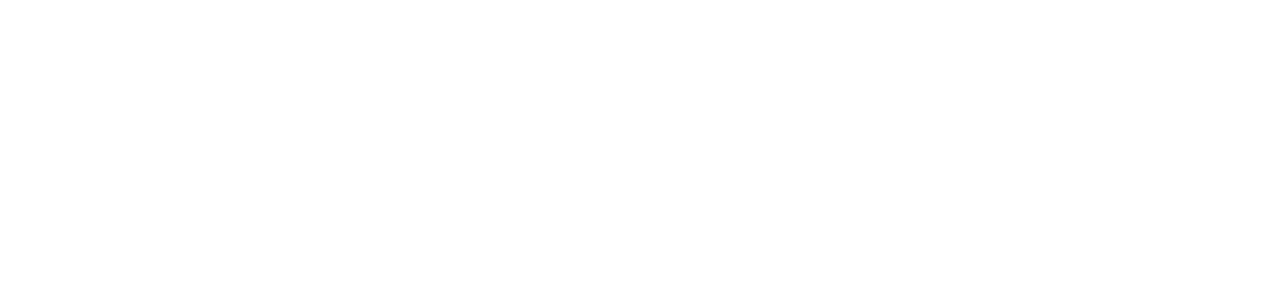
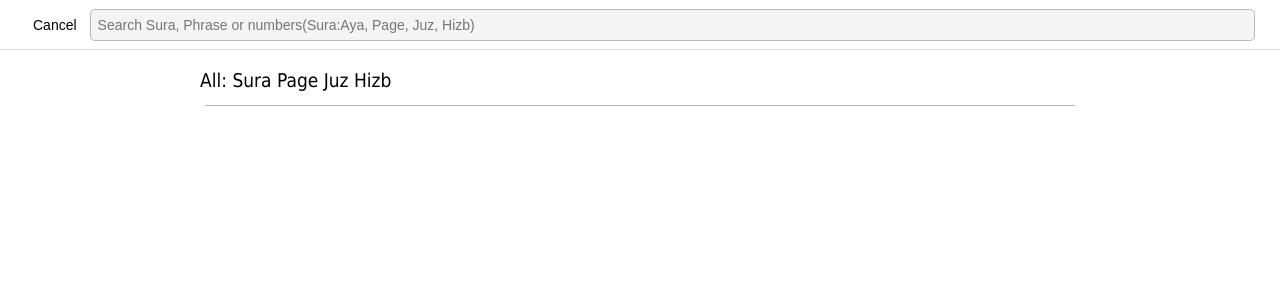
Before and after one commit to NatiqQuran/nq-pwa, a React (Create React App) app: page /search in a window 1280 px wide. Before the commit this address had no page. Shown: the top 300 px of the page. Built offline with nearby package versions, Linux system fonts and the light colour scheme.

Commit message:
add search page

```diff
--- a/src/pages/index.tsx
+++ b/src/pages/index.tsx
@@ -2,5 +2,6 @@ import Intro from "./intro/intro";
 import Pwa from "./pwa/pwa";
 import Quran from "./quran/quran";
 import Account from "./account/account";
+import Search from "./search/search";
 
-export { Intro, Pwa, Quran, Account };
+export { Intro, Pwa, Quran, Account, Search };
--- a/src/pages/intro/intro.tsx
+++ b/src/pages/intro/intro.tsx
@@ -14,7 +14,9 @@ import {
     Gap,
 } from "ui";
 import { useMedia } from "library";
-import { ReactComponent as Humburger } from "../../assets/svg/humburger.svg";
+import { ReactComponent as HumburgerIcon } from "../../assets/svg/humburger.svg";
+import { ReactComponent as SearchIcon } from "../../assets/svg/search.svg";
+
 import styles from "../../assets/css/color.module.css";
 
 const NavigationList = () => (
@@ -40,7 +42,7 @@ function Intro() {
         <Page>
             <Header>
                 <Button onClick={toggleNavOpen} variant="outlined">
-                    <Humburger />
+                    <HumburgerIcon />
                 </Button>
                 <h1>Natiq</h1>
                 <Gap />
@@ -52,6 +54,11 @@ function Intro() {
                 </Link>
                 <Link to="/account/login">
                     <Button>login</Button>
+                </Link>
+                <Link to="/search">
+                    <Button>
+                        <SearchIcon />
+                    </Button>
                 </Link>
             </Header>
 
--- /dev/null
+++ b/src/pages/search/search.tsx
@@ -0,0 +1,68 @@
+import React from "react";
+import { Page, Main, Container, Stack, Gap, Hr, Header, Button } from "ui";
+import { Link } from "react-router-dom";
+
+interface SuraItems {
+    title: string;
+    description: string;
+    p: string;
+}
+
+const SuraLists: Array<SuraItems> = [
+    {
+        title: "الْفَاتِحَه+",
+        description: "The Opener",
+        p: "Al-Fatihah",
+    },
+    {
+        title: "البَقَرَة+",
+        description: "The Cow",
+        p: "Al-Baqarah",
+    },
+    {
+        title: "آل عِمرَان+",
+        description: "Family of Imran",
+        p: "Ali 'Imran",
+    },
+    {
+        title: "النِّسَاء+",
+        description: "The Women",
+        p: "An-Nisa",
+    },
+    {
+        title: "المَائدة+",
+        description: "The Table Spread",
+        p: "Al-Ma'idah",
+    },
+
+    {
+        title: "الاٴنعَام+",
+        description: "The Cattle",
+        p: "Al-An'am",
+    },
+];
+
+function Search() {
+    return (
+        <Page>
+            <Header>
+                <Link to="/">
+                    <Button>Cancel</Button>
+                </Link>
+                <input
+                    style={{ background: "#7d7d7d15" }}
+                    type="Search"
+                    placeholder="Search Sura, Phrase or numbers(Sura:Aya, Page, Juz, Hizb)"
+                />
+            </Header>
+            <Main>
+                <Container maxWidth="md">
+                    <h2>All: Sura Page Juz Hizb</h2>
+                    <Hr />
+                </Container>
+            </Main>
+        </Page>
+    );
+}
+
+export default Search;
--- a/src/router.tsx
+++ b/src/router.tsx
@@ -1,7 +1,7 @@
 import React from "react";
 import ReactDOM from "react-dom/client";
 import { BrowserRouter, Routes, Route, Navigate } from "react-router-dom";
-import { Pwa, Intro, Quran, Account } from "pages";
+import { Pwa, Intro, Quran, Account, Search } from "pages";
 
 const isPwaIntroPagePassed = (): boolean => {
     return localStorage.getItem("pwaIntroPassed") === "true";
@@ -35,6 +35,7 @@ function Router() {
                 />
                 <Route path="/quran" element={<Quran />} />
                 <Route path="/account/*" element={<Account />} />
+                <Route path="/search" element={<Search />} />
             </Routes>
         </BrowserRouter>
     );
--- a/src/ui/container/container.module.css
+++ b/src/ui/container/container.module.css
@@ -1,8 +1,8 @@
 div.container {
     width: 100%;
+    padding: 1rem;
     margin: auto;
     box-sizing: border-box;
-    background-color: red;
 }
 
 div.container.xs {
--- a/src/ui/header/header.tsx
+++ b/src/ui/header/header.tsx
@@ -5,8 +5,8 @@ import { joinClassNames } from "library";
 interface HeaderProps extends React.HTMLAttributes<HTMLDivElement> {}
 
 function Header(props: HeaderProps) {
-    const classNames = joinClassNames(styles.appBar, props.className!);
-    return <header className={classNames}>{props.children}</header>;
+    const joinedClassNames = joinClassNames(styles.appBar, props.className!);
+    return <header className={joinedClassNames}>{props.children}</header>;
 }
 
 export default Header;
--- a/src/ui/main/main.tsx
+++ b/src/ui/main/main.tsx
@@ -1,22 +1,22 @@
 import React from "react";
+import { joinClassNames } from "library";
 import styles from "./main.module.css";
-import { joinClassNames } from "library";
 
 interface MainProps extends React.HTMLAttributes<HTMLDivElement> {
-    navOpen: boolean;
+    navOpen?: boolean;
 }
 
 function Main(props: MainProps) {
     const variantStyle = props.navOpen ? styles.navOpen : "";
 
-    const joinedClassNames = joinClassNames(
+    const classNames = joinClassNames(
         styles.main,
         variantStyle,
         props.className!
     );
 
     return (
-        <main {...props} className={joinedClassNames}>
+        <main {...props} className={classNames}>
             {props.children}
         </main>
     );
--- a/src/ui/stack/stack.module.css
+++ b/src/ui/stack/stack.module.css
@@ -1,9 +1,8 @@
 div.stack {
     display: flex;
     flex-wrap: wrap;
-    background-color: green;
 }
 
 div.stack > * {
-    background-color: aquamarine;
+    background-color: none;
 }
```
Also changed, not shown: src/assets/svg/search.svg (added).
